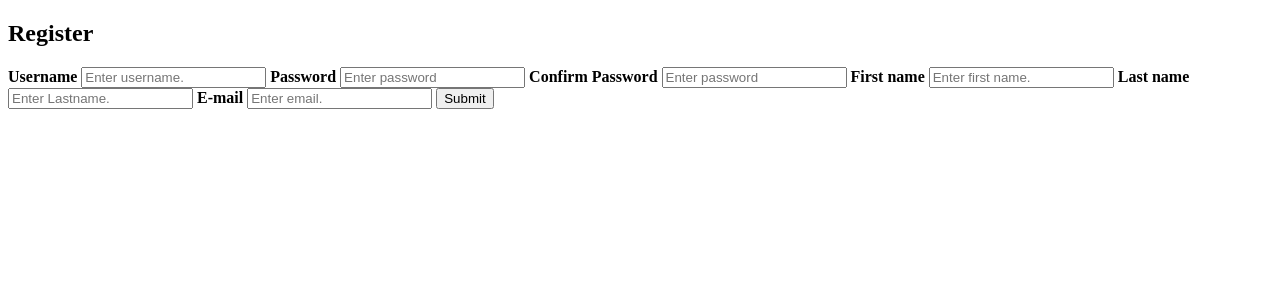
After one commit to PNNutkung/train-django-login, a Django app: template login/templates/login/register.html in a window 1280 px wide. The commit adds this page. Shown: the top 300 px of the page. Run offline with Django 3.2, Linux system fonts and the light colour scheme; the template is opened without the code that fills it, so the values that code supplies are empty.

Commit message:
Add CSS and register page

```diff
--- a/login/templates/login/main_page.html
+++ b/login/templates/login/main_page.html
@@ -6,7 +6,7 @@
     </head>
     <body>
         <h1>Login Successfully.</h1>
-        <form action="{% url 'logout' %}" method="post">
+        <form action="{% url 'login:logout' %}" method="post">
             <div class="container">
                 <button type="submit" name="logout">Log out</button>
             </div>
--- /dev/null
+++ b/login/templates/login/register.html
@@ -0,0 +1,36 @@
+<!DOCTYPE html>
+<html>
+    <head>
+        <meta charset="utf-8">
+        <title>Register</title>
+    </head>
+    <body>
+        <h2>Register</h2>
+        {% if error_message %}<p><strong>{{ error_message }}</strong></p> {% endif %}
+
+        <form action="{% url 'login:create_new_user' %}" method="post">
+            {% csrf_token %}
+            <div class="container">
+                <label><b>Username</b></label>
+                <input type="text" name="username" placeholder="Enter username." required>
+
+                <label><b>Password</b></label>
+                <input type="password" name="password" placeholder="Enter password" required>
+
+                <label><b>Confirm Password</b></label>
+                <input type="password" name="confirm_password" placeholder="Enter password" required>
+
+                <label><b>First name</b></label>
+                <input type="text" name="firstname" placeholder="Enter first name." required>
+
+                <label><b>Last name</b></label>
+                <input type="text" name="lastname" placeholder="Enter Lastname." required>
+
+                <label><b>E-mail</b></label>
+                <input type="text" name="email" placeholder="Enter email." required>
+
+                <input type="submit" name="submit" value="Submit">
+            </div>
+        </form>
+    </body>
+</html>
--- a/login/urls.py
+++ b/login/urls.py
@@ -4,4 +4,7 @@ from . import views
 app_name = 'login'
 urlpatterns = [
     url(r'^$', views.index, name='index'),
+    url(r'^main_page/$', views.login, name='main_page'),
+    url(r'^register/$', views.register, name='register'),
+    url(r'^create_new_user/$', views.create_new_user, name='create_new_user'),
 ]
```
Also changed, not shown: login/templates/login/index.html (+2 -40 lines), login/templates/login/style.css (added, +36 -0 lines), login/views.py (+9 -1 lines).
